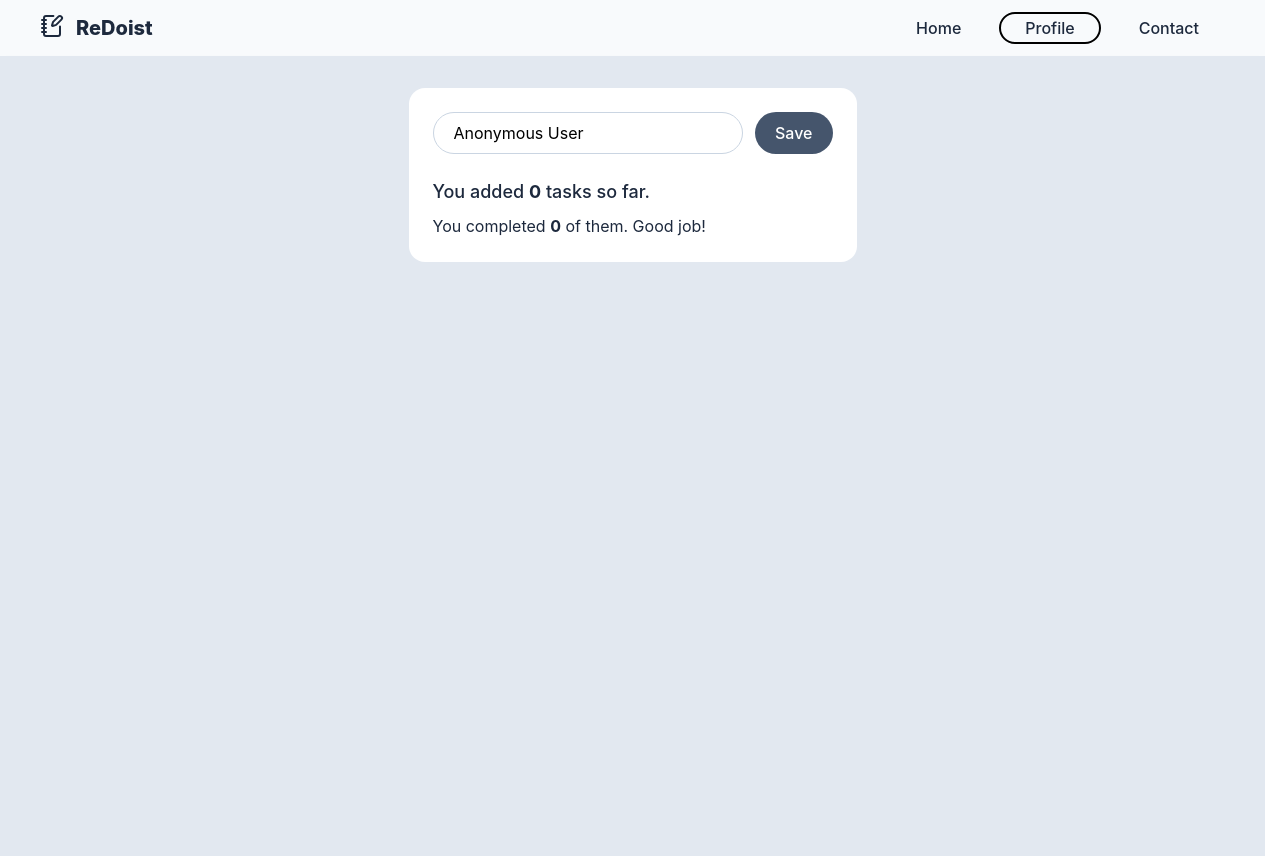
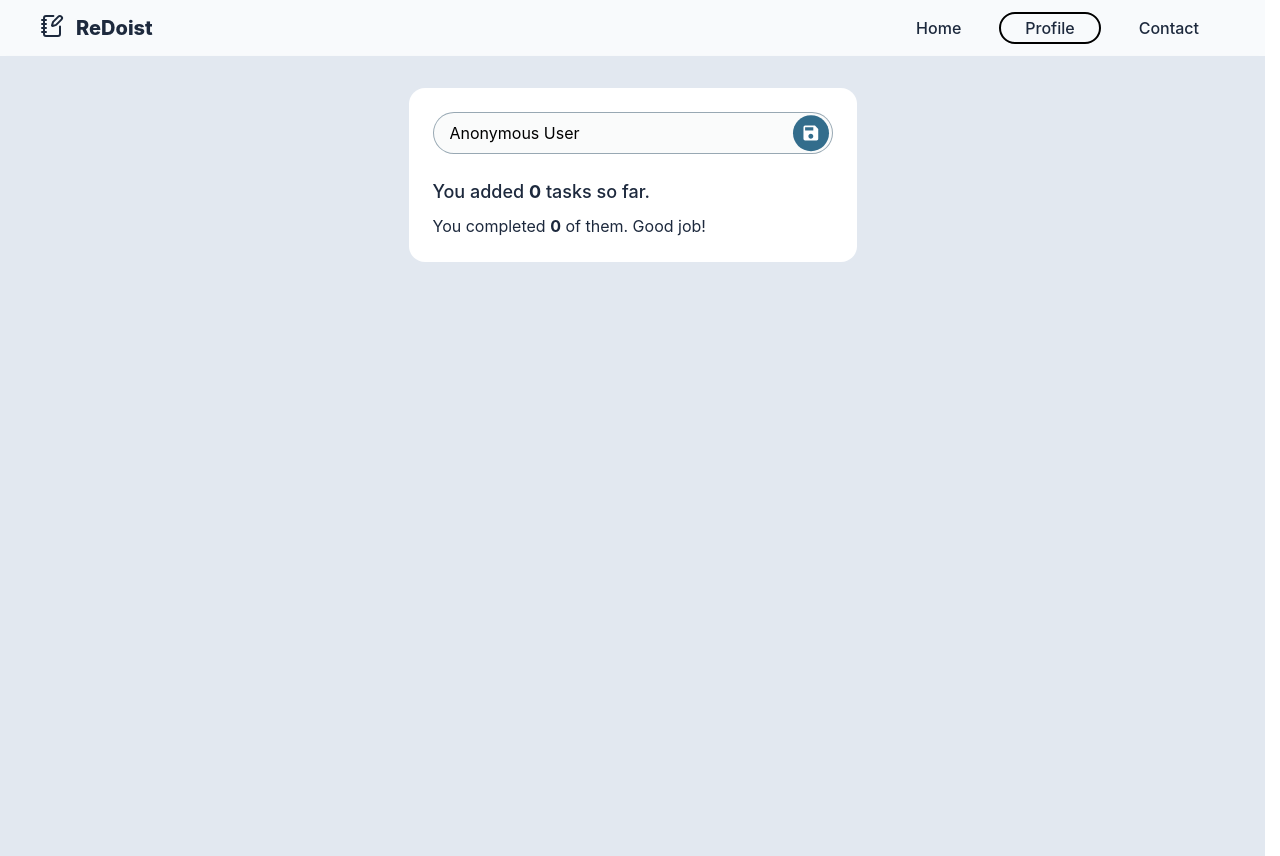
Before and after one commit to verinak/react-todo-app, a React (Vite) app: page /react-todo-app/profile in a window 1280 px wide. Built offline with nearby package versions, Linux system fonts and the light colour scheme.

Commit message:
feat(Profile): edit profile form to match home form layout

```diff
--- a/src/pages/Profile.jsx
+++ b/src/pages/Profile.jsx
@@ -1,4 +1,7 @@
-import React, { useState, useEffect } from "react";
+import React, { useState } from "react";
+import { FaCheck } from "react-icons/fa";
+import { MdSave } from "react-icons/md";
+
 // import {
 //     FaUser,
 //     FaUserSecret,
@@ -11,61 +14,54 @@ function Profile() {
         return value || "Anonymous User";
     });
 
-    const [usernameInput, setUsernameInput] = useState(username);
-
-    useEffect(() => {
-        localStorage.setItem("username", JSON.stringify(username));
-    }, [username]);
-
     const handleUsernameChange = (event) => {
         // console.log("username change");
         // console.log(event.target.value);
-        setUsernameInput(event.target.value);
+        setUsername(event.target.value);
     };
 
     const handleUsernameSave = () => {
         // console.log("username save");
-        // console.log(usernameInput);
-        setUsername(usernameInput);
-        if (!usernameInput) setUsernameInput("Anonymous User");
+        localStorage.setItem("username", JSON.stringify(username === "Anonymous User" ? "" : username));
         alert("Username updated!");
     };
 
+    // todo: clear my data button or smth
     return (
         <div className="min-h-screen bg-slate-200 p-4 md:p-8 flex justify-center shadow-md">
             <div className="w-full max-w-md bg-white rounded-2xl p-6 space-y-6 h-fit">
                 {/* todo: user icons :( */}
                 {/* username input */}
-                <div className="flex flex-col md:flex-row gap-3">
+                <div className="flex flex-col md:flex-row gap-3 w-full relative">
+                    {/* todo: maybe consider using floating labels */}
                     <input
                         type="text"
-                        value={usernameInput}
+                        value={username}
                         onChange={handleUsernameChange}
                         placeholder="What should we call you?"
-                        className="flex-1 rounded-3xl border border-slate-300 px-5 py-2 outline-none focus:ring-2 focus:ring-slate-400 transition"
+                        className="w-full rounded-3xl border border-sky-950/40 bg-gray-50/80 px-4 py-2 pe-11
+                            outline-none focus:ring-1 focus:ring-sky-900/70 transition-all ease-in"
                     />
 
                     <button
-                        className="rounded-3xl px-5 py-2 bg-slate-600  hover:bg-slate-700 text-white font-medium transition"
+                        className="absolute end-0 top-1/2 mx-1 h-[85%] -translate-y-1/2 transform rounded-3xl p-2
+                            bg-sky-900/80 text-white enabled:hover:bg-sky-900/90 transition-all"
                         onClick={handleUsernameSave}
                     >
-                        Save
+                        {/* Save */}
+                        <MdSave className="h-full w-full" />
                     </button>
                 </div>
 
                 <div className="space-y-2 text-slate-800">
                     <p className="text-lg font-medium">
-                        You added{" "}
-                        <span className="font-bold">{savedTasks.length}</span>{" "}
-                        tasks so far.
+                        You added <span className="font-bold">{savedTasks.length}</span> tasks so far.
                     </p>
 
                     <p>
                         You completed{" "}
-                        <span className="font-bold">
-                            {savedTasks.filter((task) => task.completed).length}
-                        </span>{" "}
-                        of them. Good job!
+                        <span className="font-bold">{savedTasks.filter((task) => task.completed).length}</span> of them.
+                        Good job!
                     </p>
                 </div>
             </div>
```
